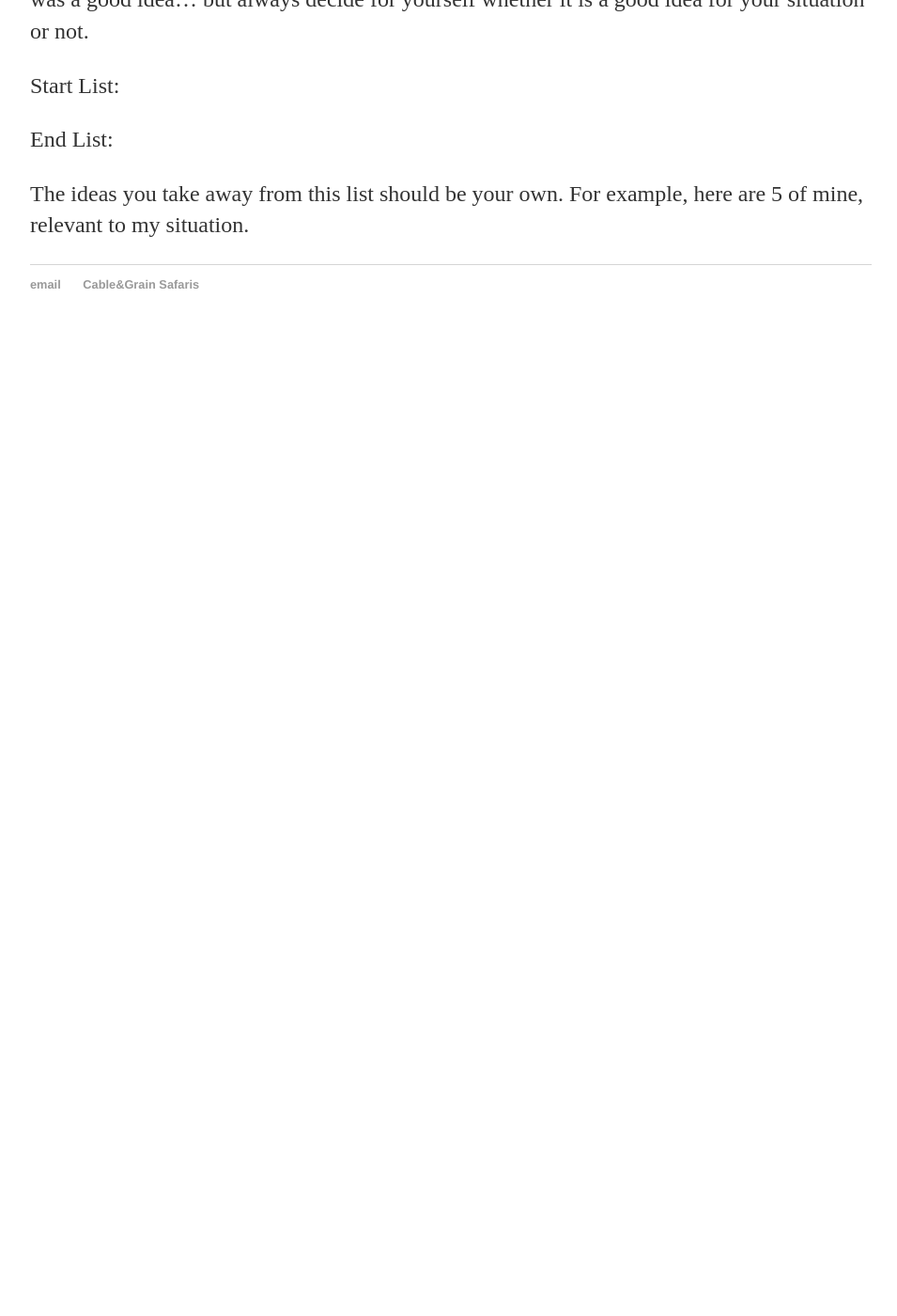
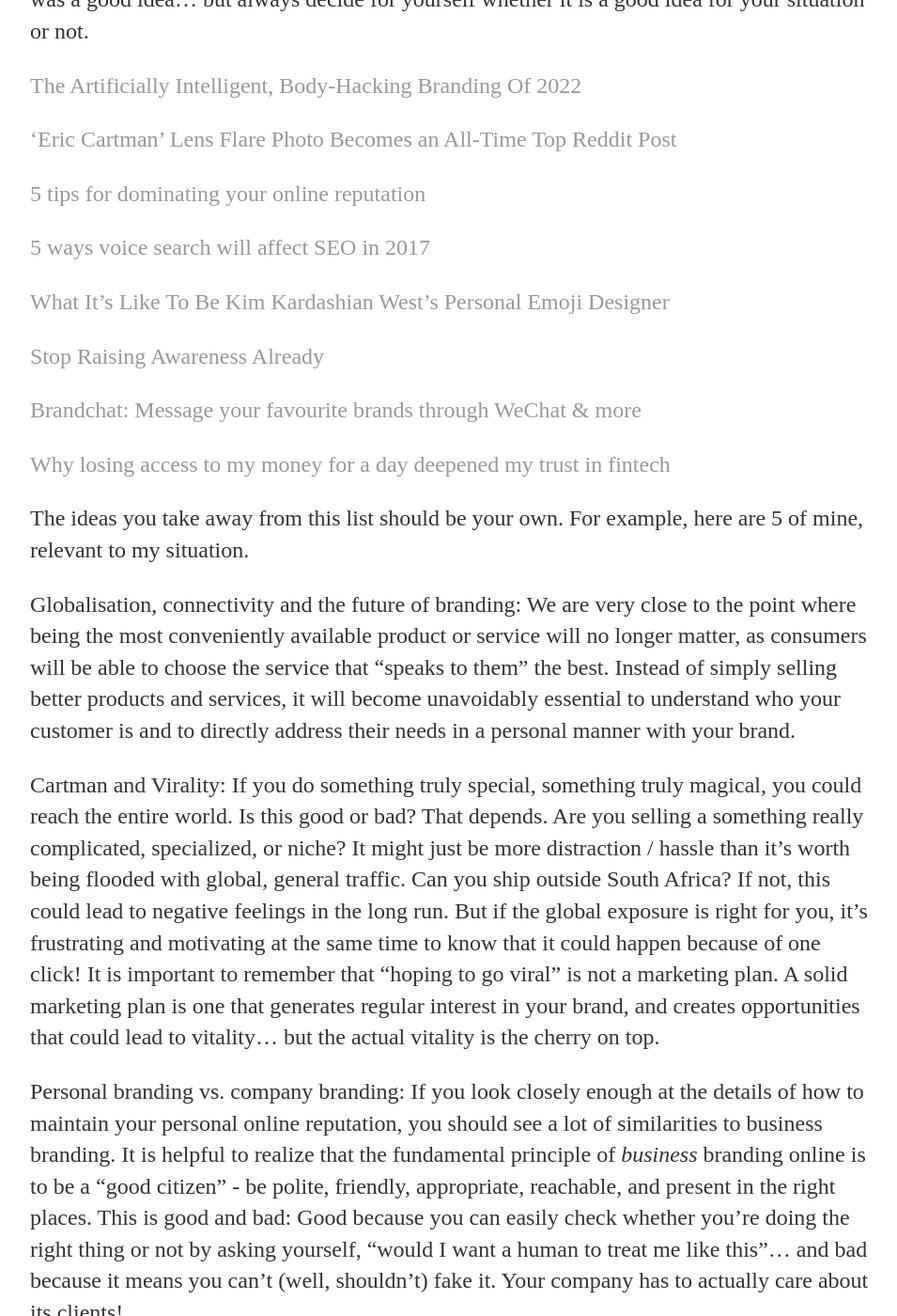
Before and after one commit to erikbrits/erikbrits.github.io, a Jekyll site: the page built from _posts/2017-03-24-RLabs-Marketing-Masterclass.md, in a window 1280 px wide and 1400 px high, scrolled down 552 px. Shown: the whole window at 94% size, without its empty margins (160-1115 px from the left). Built offline with Jekyll 4.4.1, drawn with Linux system fonts in a browser that asks for light colours; before the commit the page ends 922 px from its top, so only the background shows below that; some of the changed text lies outside the part shown.

Commit message:
Update 2017-03-24-RLabs-Marketing-Masterclass.md
Added some body text

```diff
--- a/_posts/2017-03-24-RLabs-Marketing-Masterclass.md
+++ b/_posts/2017-03-24-RLabs-Marketing-Masterclass.md
@@ -8,10 +8,34 @@ Hello!
 
 Below is a list of the most thought-provoking articles I've read in the last 6 months. Modern marketing is evolving at such a rapid pace that text books struggle to keep up. Once you’ve internalized the fundamental processes of a good marketer, your next growth phase comes from keeping an eye on the industry, and analysing what your competitors are doing. Remember to be politely critical: If they are doing it, try to understand why they thought it was a good idea… but always decide for yourself whether it is a good idea for your situation or not.
 
-Start List:
+
+
+[The Artificially Intelligent, Body-Hacking Branding Of 2022](https://www.fastcodesign.com/3067082/the-artificially-intelligent-body-hacking-branding-of-2022)
+
+[‘Eric Cartman’ Lens Flare Photo Becomes an All-Time Top Reddit Post](https://petapixel.com/2017/01/31/eric-cartman-lens-flare-photo-becomes-time-top-reddit-post/)
+
+[5 tips for dominating your online reputation](https://thenextweb.com/the-power-of-personal/2017/01/26/5-tips-dominating-online-reputation/#.tnw_nVkU6ccP)
+
+[5 ways voice search will affect SEO in 2017](https://thenextweb.com/insider/2017/03/14/5-ways-voice-search-will-affect-seo-2017/#.tnw_SexuUCJs)
+
+[What It’s Like To Be Kim Kardashian West’s Personal Emoji Designer](https://www.fastcodesign.com/3068157/heres-what-its-like-to-be-kim-kardashian-wests-personal-emoji-designer)
+
+[Stop Raising Awareness Already](https://ssir.org/articles/entry/stop_raising_awareness_already)
+
+[Brandchat: Message your favourite brands through WeChat & more](http://ventureburn.com/2017/03/brandchat-message-brands/)
+
+[Why losing access to my money for a day deepened my trust in fintech](https://thenextweb.com/eu/2017/03/06/losing-access-money-day-deepened-trust-fintech/#.tnw_YMMUsB7P)
+
+The ideas you take away from this list should be your own. For example, here are 5 of mine, relevant to my situation.
 
 
 
-End List:
+Globalisation, connectivity and the future of branding: We are very close to the point where being the most conveniently available product or service will no longer matter, as consumers will be able to choose the service that “speaks to them” the best. Instead of simply selling better products and services, it will become unavoidably essential to understand who your customer is and to directly address their needs in a personal manner with your brand.
 
-The ideas you take away from this list should be your own. For example, here are 5 of mine, relevant to my situation.
+Cartman and Virality: If you do something truly special, something truly magical, you could reach the entire world. Is this good or bad? That depends. Are you selling a something really complicated, specialized, or niche? It might just be more distraction / hassle than it’s worth being flooded with global, general traffic. Can you ship outside South Africa? If not, this could lead to negative feelings in the long run. But if the global exposure is right for you, it’s frustrating and motivating at the same time to know that it could happen because of one click! It is important to remember that “hoping to go viral” is not a marketing plan. A solid marketing plan is one that generates regular interest in your brand, and creates opportunities that could lead to vitality… but the actual vitality is the cherry on top.
+
+Personal branding vs. company branding: If you look closely enough at the details of how to maintain your personal online reputation, you should see a lot of similarities to business branding. It is helpful to realize that the fundamental principle of *business* branding online is to be a “good citizen” - be polite, friendly, appropriate, reachable, and present in the right places. This is good and bad: Good because you can easily check whether you’re doing the right thing or not by asking yourself, “would I want a human to treat me like this”… and bad because it means you can’t (well, shouldn’t) fake it. Your company has to actually care about its clients!
+
+How how how how how do emojis make people rich?! Yes this comment refers to the Kim Kardashian article. This one really made me think. The biggest takeaway for me personally was that you have to respect the fact that Kim Kardashian sees opportunity in people making fun of her. Rather than trying to maintain a perfect image, she’s said “ok well they want to make fun of me? I’ll *sell* them a sticker to do that with!” There a bit more to this piece though, relating back to the first article I highlighted about how personal and embedded our communications with brands are becoming, and how the lines are blurring between business and personal. It’s hard to predict the future, but if I had to start a business today, I would make the story very personal - make it real, make it human, make it important to someone.
+
+What could businesses learn from non-profit organisations?! Well now… imagine persuading someone to pay you for a product they need. Now, imagine persuading them to pay you for a product they don’t need or understand, and which you’re going to give to someone else anyway! Yeah, turns out there’s a lot to be learnt from how non-profits persuade people to get involved, how they make them care, and how they make them pay.
```
